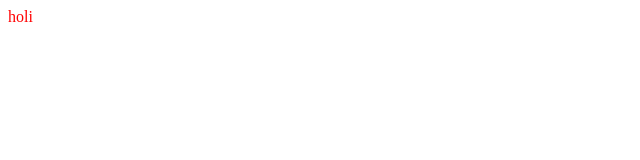
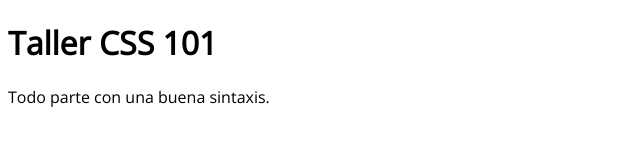
Before and after one commit to yigogonzalez/taller-css, a website: page CSS101/index.html in a window 1280 px wide. Shown: the whole page, without its empty margins (0-640 px from the left). Drawn offline with nearby package versions, Linux system fonts and the light colour scheme.

Commit message:
adding base content

```diff
--- a/CSS101/css/index.css
+++ b/CSS101/css/index.css
@@ -1,3 +1,3 @@
 * {
-  color: red
+  font-family: 'Open Sans', sans-serif;
 }
--- a/CSS101/index.html
+++ b/CSS101/index.html
@@ -9,9 +9,11 @@
     <meta name="author" content="">
     <meta name="description" content="">
     <meta name="viewport" content="width=device-width, initial-scale=1">
+    <link href="https://fonts.googleapis.com/css?family=Open+Sans" rel="stylesheet">
     <link rel="stylesheet" href="/css/index.css">
   </head>
   <body>
-    holi
+    <h1>Taller CSS 101</h1>
+    <p>Todo parte con una buena sintaxis.</p>
   </body>
 </html>
```
Also changed, not shown: CSS101/images/evolutionary-architectures.png (added), CSS101/images/facebook_footer.png (added), CSS101/images/instagram_footer.png (added), CSS101/images/linkedin_footer.png (added), CSS101/images/moving-center.png (added), CSS101/images/paradigm-shift.png (added), CSS101/images/tech-home.png (added), CSS101/images/tech-radar.png (added), CSS101/images/twitter_footer.png (added), CSS101/images/wechat_footer.png (added), CSS101/images/weibo_footer.png (added), CSS101/images/youtube_footer.png (added).
